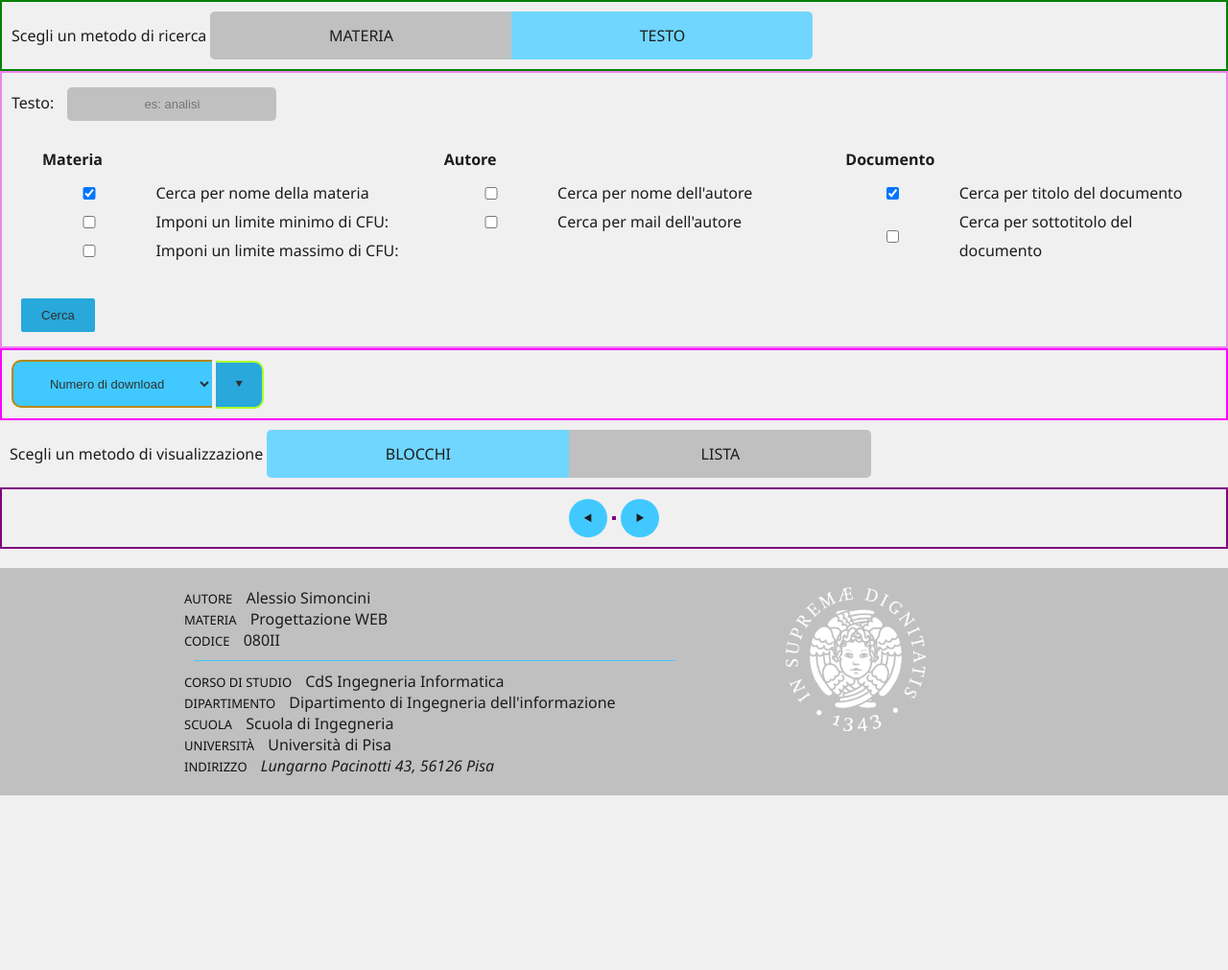
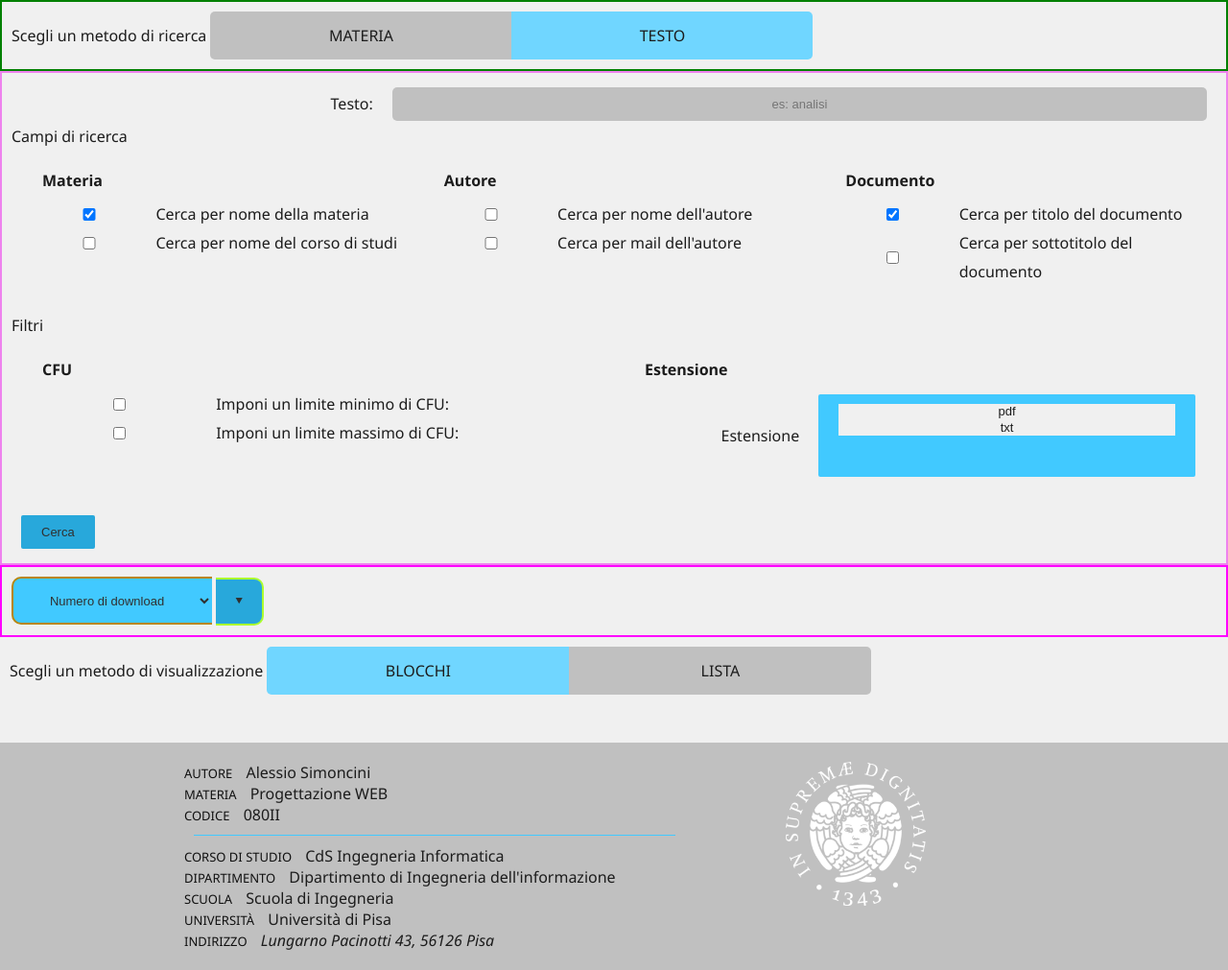
Before and after one commit to AlessioSmn/Repository-degli-Studenti, a PHP site: page /search.php in a window 1280 px wide. Shown: the part 164-1175 px from the top of the page at 96% size. Before the commit the page ends 993 px from the top, so only its background shows below. Run offline with PHP 8.4, Linux system fonts and the light colour scheme; the visitor is signed in with stand-in values (Sample User, id 1); data that the repository does not hold is empty; some web fonts are replaced.

Commit message:
FIlter and match separation

```diff
--- a/search.php
+++ b/search.php
@@ -127,9 +127,12 @@ include "php/logControl/loginControl.php";
 
       <!-- Ricerca per nome della materia -->
       <section id="searchByTextString" style="display:block;" class="search-method">
+                        <div class="form-grid-data-row">
             <label for="mainText">Testo: </label>
             <input id="mainText" name="mainText" type="text" placeholder="es: analisi" onkeydown="onTextEntered(event)">
+                        </div>
 
+            <label>Campi di ricerca</label>
             <div class="match-options">
                   <!-- Vincoli sulla materia -->
                   <fieldset>
@@ -138,6 +141,44 @@ include "php/logControl/loginControl.php";
                               <input id="subName" type="checkbox" checked>
                               <label for="subName">Cerca per nome della materia</label>
                         </div>
+                        <div class="form-grid-data-row">
+                              <input id="degName" type="checkbox">
+                              <label for="degName">Cerca per nome del corso di studi</label>
+                        </div>
+                  </fieldset>
+
+                  <!-- Vincoli sull'autore -->
+                  <fieldset>
+                        <legend>Autore</legend>
+                        <div class="form-grid-data-row">
+                              <input id="userName" type="checkbox">
+                              <label for="userName">Cerca per nome dell'autore</label>
+                        </div>
+                        <div class="form-grid-data-row">
+                              <input id="userMail" type="checkbox">
+                              <label for="userMail">Cerca per mail dell'autore</label>
+                        </div>
+                  </fieldset>
+
+                  <!-- Vincoli sul documento -->
+                  <fieldset>
+                        <legend>Documento</legend>
+                        <div class="form-grid-data-row">
+                              <input id="docTitle" type="checkbox" checked>
+                              <label for="docTitle">Cerca per titolo del documento</label>
+                        </div>
+                        <div class="form-grid-data-row">
+                              <input id="docSubtitle" type="checkbox">
+                              <label for="docSubtitle">Cerca per sottotitolo del documento</label>
+                        </div>
+                  </fieldset>
+            </div>
+            <label>Filtri</label>
+            <div class="match-options filter">
+
+                  <!-- Vincoli sui CFU -->
+                  <fieldset>
+                        <legend>CFU</legend>
                         <div class="form-grid-data-row">
                               <input id="minCFUcheck" type="checkbox" onchange="toggleLabelCFUvisibility('min')">
                               <label for="minCFUcheck">Imponi un limite minimo di CFU: </label>
@@ -164,29 +205,15 @@ include "php/logControl/loginControl.php";
                         </div>
                   </fieldset>
 
-                  <!-- Vincoli sull'autore -->
+                  <!-- Estensione del documento -->
                   <fieldset>
-                        <legend>Autore</legend>
+                        <legend>Estensione</legend>
                         <div class="form-grid-data-row">
-                              <input id="userName" type="checkbox">
-                              <label for="userName">Cerca per nome dell'autore</label>
-                        </div>
-                        <div class="form-grid-data-row">
-                              <input id="userMail" type="checkbox">
-                              <label for="userMail">Cerca per mail dell'autore</label>
-                        </div>
-                  </fieldset>
-
-                  <!-- Vincoli sul documento -->
-                  <fieldset>
-                        <legend>Documento</legend>
-                        <div class="form-grid-data-row">
-                              <input id="docTitle" type="checkbox" checked>
-                              <label for="docTitle">Cerca per titolo del documento</label>
-                        </div>
-                        <div class="form-grid-data-row">
-                              <input id="docSubtitle" type="checkbox">
-                              <label for="docSubtitle">Cerca per sottotitolo del documento</label>
+                              <label for="docExtention">Estensione</label>
+                              <select name="docExtention" id="docExtention" multiple>
+                                    <option value="pdf">pdf</option>
+                                    <option value="txt">txt</option>
+                              </select>
                         </div>
                   </fieldset>
             </div>
@@ -223,15 +250,19 @@ include "php/logControl/loginControl.php";
             <!-- -->
       </section>
 
+      <!-- Sezione precaricata con un'immagine da mostrare quando non ci sono risultati -->
+      <section id="no-result" class="no-result">
+      </section>
+
       <!-- Indici di pagina -->
-      <section class="page-index-container">
+      <section id="page-index-section" class="page-index-container" style="display:none;">
             <div class="page-index-element shifter" onclick="previousPage()">&#11207;</div>
             <div id="page-index-container" class="page-index-container"></div>
             <div class="page-index-element shifter" onclick="nextPage()">&#11208;</div>
       </section>
 
       <!-- Maschera e container per la visualizzazione in popup -->
-      <section>
+      <section class="popup-section">
             <div id="docPopupContainerMask" class="doc-popup-container-mask" onclick="closePopup()" ></div>
             <div id="docPopupContainer" class="doc-popup-container search">
                   <button onclick="closePopup()" class="doc-popup-close">&#11199;</button>
@@ -273,6 +304,8 @@ include "php/logControl/loginControl.php";
       <script src="js/document/pageSubdivision/pageHandling.js"></script>
 
       <script>
+
+      const documentVisualizer = document.getElementById("documentVisualizer");
 
       /* Metodo di ricerca */
 
@@ -349,7 +382,7 @@ include "php/logControl/loginControl.php";
 
                   visualizeDocuments(
                         DOC_SLICE,
-                        document.getElementById("documentVisualizer"),
+                        documentVisualizer,
                         VisualizationType,
                         true
                   );
@@ -362,13 +395,15 @@ include "php/logControl/loginControl.php";
       let DOCUMENTS = [];
       let DOC_SLICE = [];
 
-      let blockDimensionStandard = 10;
+      let blockDimensionStandard = 12;
 
       let pageHandler = new PageHandler(document.getElementById("page-index-container"));
 
-      let orderingField = document.getElementById("documentOrderingField");
-      let orderingAscending = document.getElementById("documentOrderAscending");
+      const orderingField = document.getElementById("documentOrderingField");
+      const orderingAscending = document.getElementById("documentOrderAscending");
       let ascendingOrder = true;
+
+      const noResultSection = document.getElementById("no-result");
 
       /**
        * Effettua la ricerca dei documenti, li ordina secondo l'ordinamento scelto e mostra solo il primo blocco
@@ -380,12 +415,20 @@ include "php/logControl/loginControl.php";
                   case 'text':
                         retrieveDocumentsByTextField().then(docs => {
                               if (docs === false || docs.length == 0){
-                                    document.getElementById("documentVisualizer").innerText = "Nessun risultato :(";
-                                    document.getElementById("page-index-container").innerText = "";
+                                    // COmunico che non ci sono risultati
+                                    documentVisualizer.innerText = "Nessun risultato :(";
+                                    // Aggiungo un'immagine per far vedere che non ci sono risultati
+                                    noResultSection.style.display = "block";
+
+                                    // Nascondo l'indice di pagina
+                                    document.getElementById("page-index-section").style.display = "none";
                                     DOCUMENTS = [];
                                     DOC_SLICE = [];
                                     return;
                               }
+                              // Torno a mostrare l'indice di pagina in maniera normale
+                              document.getElementById("page-index-section").removeAttribute("style");
+                              noResultSection.style.display = "none";
 
                               DOCUMENTS = docs;
 
@@ -404,12 +447,16 @@ include "php/logControl/loginControl.php";
                   case 'subject':
                         retrieveDocumentsBySubject().then(docs => {
                               if (docs === false || docs.length == 0){
-                                    document.getElementById("documentVisualizer").innerText = "Nessun risultato :(";
-                                    document.getElementById("page-index-container").innerText = "";
+                                    // COmunico che non ci sono risultati
+                                    documentVisualizer.innerText = "Nessun risultato :(";
+                                    // Nascondo l'indice di pagina
+                                    document.getElementById("page-index-section").style.display = "none";
                                     DOCUMENTS = [];
                                     DOC_SLICE = [];
                                     return;
                               }
+                              // Torno a mostrare l'indice di pagina in maniera normale
+                              document.getElementById("page-index-section").removeAttribute("style");
 
                               DOCUMENTS = docs;
 
@@ -495,7 +542,7 @@ include "php/logControl/loginControl.php";
 
             visualizeDocuments(
                   DOC_SLICE,
-                  document.getElementById("documentVisualizer"),
+                  documentVisualizer,
                   VisualizationType,
                   true
             );
@@ -507,7 +554,7 @@ include "php/logControl/loginControl.php";
 
             visualizeDocuments(
                   DOC_SLICE,
-                  document.getElementById("documentVisualizer"),
+                  documentVisualizer,
                   VisualizationType,
                   true
             );
@@ -523,7 +570,7 @@ include "php/logControl/loginControl.php";
 
             visualizeDocuments(
                   DOC_SLICE,
-                  document.getElementById("documentVisualizer"),
+                  documentVisualizer,
                   VisualizationType,
                   true
             );
```
